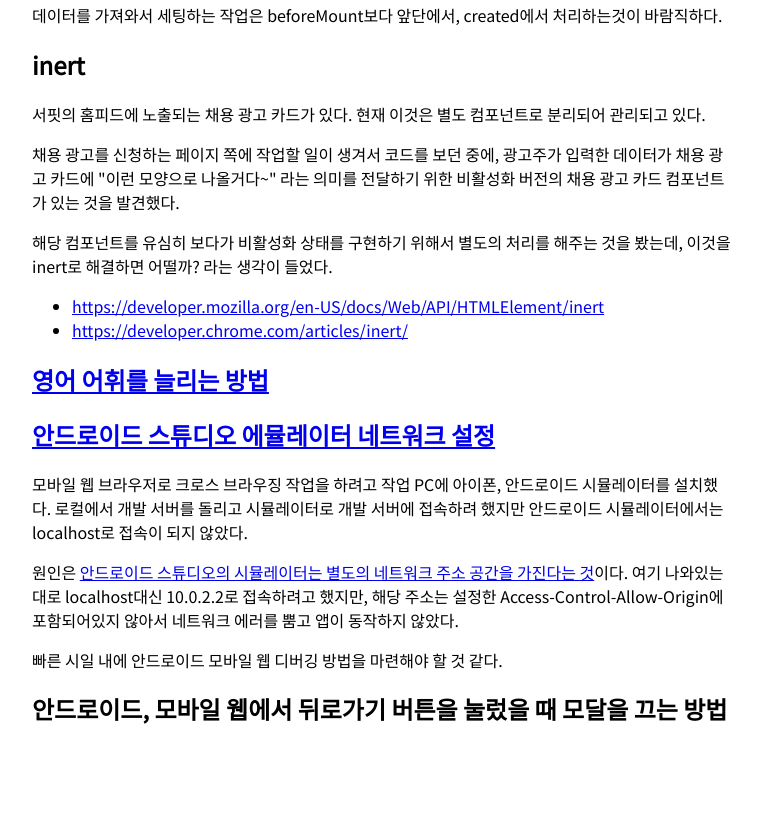
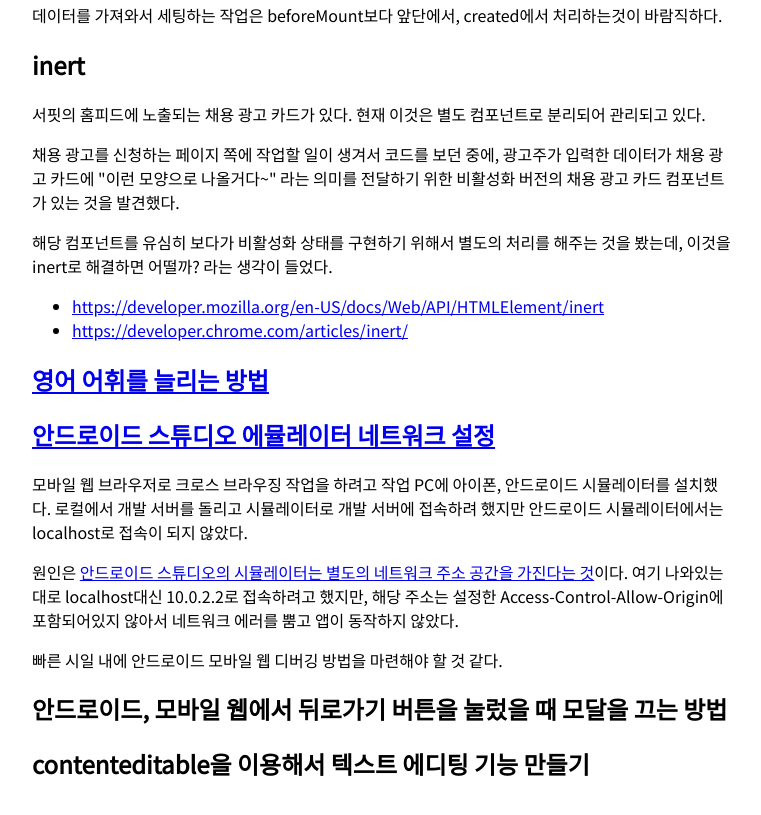
Before and after one commit to jodnddus/blog, a Gatsby site: page /202206-record/ in a window 1280 px wide. Shown: the part 1056-1871 px from the top of the page, without its empty margins (258-1019 px from the left). Built offline with nearby package versions, Linux system fonts and the light colour scheme; Gatsby itself is replaced by a stand-in of ours.

Commit message:
202206 기록 내용 추가

```diff
--- a/posts/202206-record.md
+++ b/posts/202206-record.md
@@ -63,3 +63,5 @@ Vue 인스턴스는 beforeCreate → created → beforeMount → mounted → ...
 빠른 시일 내에 안드로이드 모바일 웹 디버깅 방법을 마련해야 할 것 같다.
 
 ## 안드로이드, 모바일 웹에서 뒤로가기 버튼을 눌렀을 때 모달을 끄는 방법
+
+## contenteditable을 이용해서 텍스트 에디팅 기능 만들기
```
